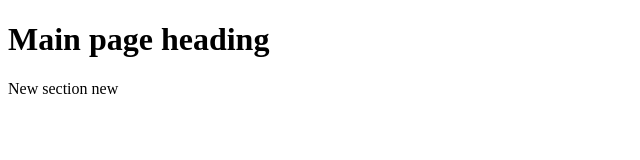
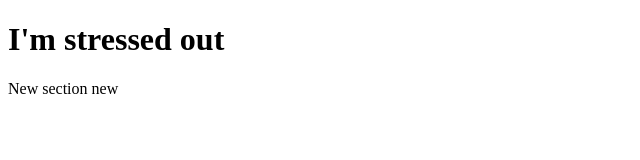
Before and after one commit to Lytia83/new-repo, a plain HTML site: page index.html in a window 1280 px wide. Shown: the whole page, without its empty margins (0-640 px from the left). Drawn offline with Linux system fonts and the light colour scheme.

Commit message:
commit msg

```diff
--- a/index.html
+++ b/index.html
@@ -5,7 +5,7 @@
     <title>Title of page</title>
   </head>
   <body>
-    <h1>Main page heading</h1>
+    <h1>I'm stressed out</h1>
     <section>New section new</section>
   </body>
 </html>
```
